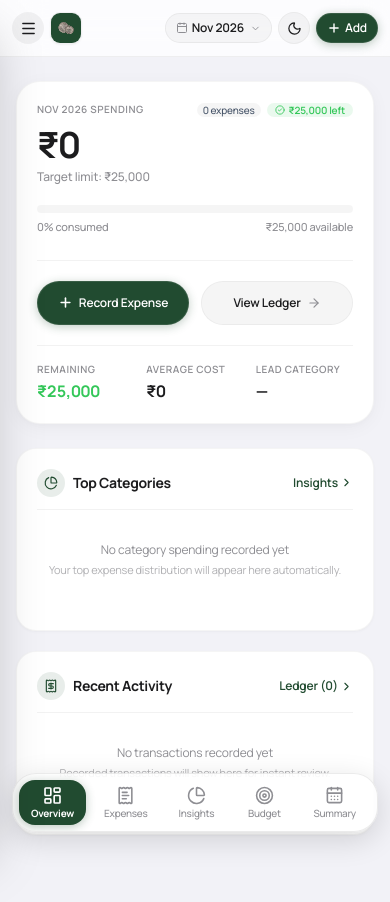
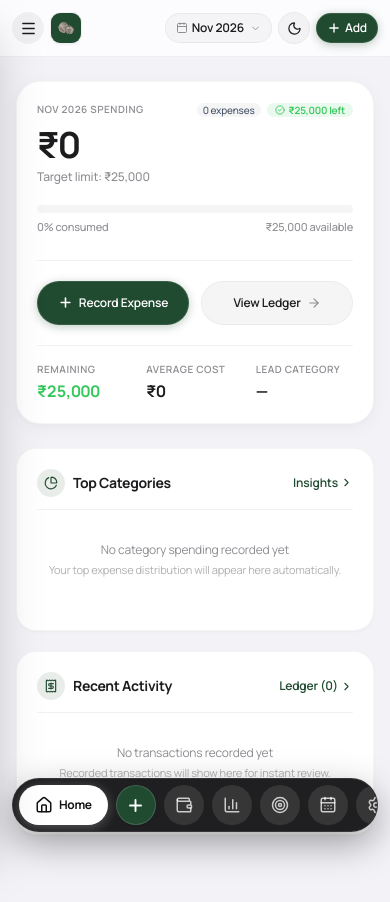
Before and after one commit to jashwanth-04/1Pavala, a React (Vite) app: page / in a window 390 px wide. Both pictures are taken after a click on the button "Open App". Shown: the top 902 px of the page. Built offline with nearby package versions, Linux system fonts and the light colour scheme.

Commit message:
feat(mobile): add expanding pill navigation dock with plus button and rename overview to home

```diff
--- a/src/components/common/BottomNav.tsx
+++ b/src/components/common/BottomNav.tsx
@@ -2,28 +2,29 @@ import React, { useState, useEffect, useRef } from 'react';
 import { useApp } from '../../context/AppContext';
 import { ActiveTab } from '../../types';
 import {
-  LayoutDashboard,
-  ReceiptText,
-  PieChart,
+  Home,
+  Plus,
+  Wallet,
+  BarChart3,
   Target,
   CalendarDays,
   Settings,
 } from 'lucide-react';
 
 export const BottomNav: React.FC = () => {
-  const { activeTab, setActiveTab } = useApp();
+  const { activeTab, setActiveTab, openAddExpenseModal } = useApp();
   const [isVisible, setIsVisible] = useState(true);
   const lastScrollY = useRef(0);
   const activeTabRef = useRef<HTMLButtonElement | null>(null);
 
-  // All 6 tabs: Symbol on top, label below
+  // Navigation items: Overview renamed to Home completely
   const navItems: Array<{ id: ActiveTab; label: string; icon: React.ReactNode }> = [
-    { id: 'dashboard',    label: 'Overview',  icon: <LayoutDashboard size={19} /> },
-    { id: 'transactions', label: 'Expenses',  icon: <ReceiptText    size={19} /> },
-    { id: 'insights',     label: 'Insights',  icon: <PieChart       size={19} /> },
-    { id: 'budgeting',    label: 'Budget',    icon: <Target         size={19} /> },
-    { id: 'summary',      label: 'Summary',   icon: <CalendarDays   size={19} /> },
-    { id: 'settings',     label: 'Settings',  icon: <Settings       size={19} /> },
+    { id: 'dashboard',    label: 'Home',     icon: <Home size={18} /> },
+    { id: 'transactions', label: 'Expenses', icon: <Wallet size={18} /> },
+    { id: 'insights',     label: 'Insights', icon: <BarChart3 size={18} /> },
+    { id: 'budgeting',    label: 'Budget',   icon: <Target size={18} /> },
+    { id: 'summary',      label: 'Summary',  icon: <CalendarDays size={18} /> },
+    { id: 'settings',     label: 'Settings', icon: <Settings size={18} /> },
   ];
 
   // Dynamic moving dock: hides on scroll down, appears on scroll up
@@ -63,6 +64,49 @@ export const BottomNav: React.FC = () => {
     }
   }, [activeTab]);
 
+  const homeItem = navItems[0]; // Home
+  const otherItems = navItems.slice(1); // Expenses, Insights, Budget, Summary, Settings
+
+  const renderTabButton = (item: { id: ActiveTab; label: string; icon: React.ReactNode }) => {
+    const isActive = activeTab === item.id;
+
+    if (isActive) {
+      // Active state: expanding white pill with icon + label (matching reference image)
+      return (
+        <button
+          key={item.id}
+          ref={activeTabRef}
+          onClick={() => setActiveTab(item.id)}
+          aria-label={item.label}
+          className="h-10 px-4 rounded-full bg-white text-[#121212] font-bold text-xs flex items-center gap-1.5 shadow-[0_2px_12px_rgba(255,255,255,0.25)] shrink-0 transition-all duration-300 ease-base active:scale-95 select-none"
+          aria-current="page"
+        >
+          <span className="shrink-0 text-[#121212]">
+            {item.icon}
+          </span>
+          <span className="whitespace-nowrap tracking-tight font-bold">
+            {item.label}
+          </span>
+        </button>
+      );
+    }
+
+    // Inactive state: circular dark button with icon only (no text, matching reference image)
+    return (
+      <button
+        key={item.id}
+        onClick={() => setActiveTab(item.id)}
+        aria-label={item.label}
+        title={item.label}
+        className="w-10 h-10 rounded-full bg-white/10 text-white/75 hover:text-white hover:bg-white/15 active:scale-90 flex items-center justify-center shrink-0 transition-all duration-200 select-none"
+      >
+        <span className="shrink-0">
+          {item.icon}
+        </span>
+      </button>
+    );
+  };
+
   return (
     <nav
       className={`md:hidden fixed bottom-3 left-0 right-0 z-40 px-3 transition-all duration-300 ease-base pointer-events-none ${
@@ -70,38 +114,25 @@ export const BottomNav: React.FC = () => {
       }`}
       aria-label="Main Mobile Navigation"
     >
-      {/* Floating Apple Dock: Symbol on top, label below, horizontally scrollable */}
-      <div className="pointer-events-auto max-w-fit mx-auto apple-glass bg-white/92 dark:bg-[#1C1C1E]/92 border border-black/[0.08] dark:border-white/[0.12] rounded-3xl shadow-[0_8px_30px_rgba(0,0,0,0.14)] p-1.5 overflow-x-auto no-scrollbar scroll-smooth flex items-center gap-1.5 touch-pan-x">
-        {navItems.map((item) => {
-          const isActive = activeTab === item.id;
+      {/* Floating Apple Capsule Dock: Exactly matching reference image */}
+      <div className="pointer-events-auto max-w-fit mx-auto bg-[#141416]/95 dark:bg-[#121214]/95 backdrop-blur-xl border border-white/10 dark:border-white/12 rounded-full shadow-[0_12px_36px_rgba(0,0,0,0.35)] dark:shadow-[0_12px_40px_rgba(0,0,0,0.65)] p-1.5 overflow-x-auto no-scrollbar scroll-smooth flex items-center gap-2 touch-pan-x">
 
-          return (
-            <button
-              key={item.id}
-              ref={isActive ? activeTabRef : null}
-              onClick={() => setActiveTab(item.id)}
-              aria-label={item.label}
-              className={`shrink-0 min-w-[62px] py-1.5 px-3 rounded-2xl flex flex-col items-center justify-center transition-all duration-200 active:scale-95 select-none ${
-                isActive
-                  ? 'bg-[#214B30] text-white shadow-[0_2px_10px_rgba(33,75,48,0.30)]'
-                  : 'text-[#8E8E93] hover:text-[#1C1C1E] dark:hover:text-white hover:bg-black/[0.03] dark:hover:bg-white/[0.05]'
-              }`}
-              aria-current={isActive ? 'page' : undefined}
-            >
-              {/* Symbol on top */}
-              <span className={`shrink-0 transition-transform duration-150 ${isActive ? 'scale-105' : 'scale-100'}`}>
-                {item.icon}
-              </span>
+        {/* 1. Home tab */}
+        {renderTabButton(homeItem)}
 
-              {/* Name of symbol below */}
-              <span className={`text-[10px] mt-0.5 tracking-tight whitespace-nowrap leading-tight ${
-                isActive ? 'font-bold text-white' : 'font-medium'
-              }`}>
-                {item.label}
-              </span>
-            </button>
-          );
-        })}
+        {/* 2. Plus Button: Placed just beside Home (no text, pure plus symbol) */}
+        <button
+          onClick={openAddExpenseModal}
+          aria-label="Add expense"
+          title="Add expense"
+          className="w-10 h-10 rounded-full bg-[#214B30] hover:bg-[#1A3B26] active:scale-90 text-white flex items-center justify-center shrink-0 shadow-sm border border-white/15 transition-all duration-200"
+        >
+          <Plus size={19} strokeWidth={2.4} />
+        </button>
+
+        {/* 3. Remaining tabs (Expenses, Insights, Budget, Summary, Settings) */}
+        {otherItems.map((item) => renderTabButton(item))}
+
       </div>
     </nav>
   );
--- a/src/components/common/Sidebar.tsx
+++ b/src/components/common/Sidebar.tsx
@@ -3,7 +3,7 @@ import { useApp } from '../../context/AppContext';
 import { ActiveTab } from '../../types';
 import { AppLogo } from './AppLogo';
 import {
-  LayoutDashboard,
+  Home,
   ReceiptText,
   PieChart,
   Target,
@@ -21,7 +21,7 @@ interface NavItem {
 }
 
 const navItems: NavItem[] = [
-  { id: 'dashboard',    label: 'Overview',  icon: <LayoutDashboard size={20} />, description: 'Monthly summary' },
+  { id: 'dashboard',    label: 'Home',      icon: <Home size={20} />,         description: 'Dashboard & summary' },
   { id: 'transactions', label: 'Expenses',  icon: <ReceiptText    size={20} />, description: 'All transactions' },
   { id: 'insights',     label: 'Insights',  icon: <PieChart       size={20} />, description: 'Spending patterns' },
   { id: 'budgeting',    label: 'Budget',    icon: <Target         size={20} />, description: 'Budget goals' },
```
